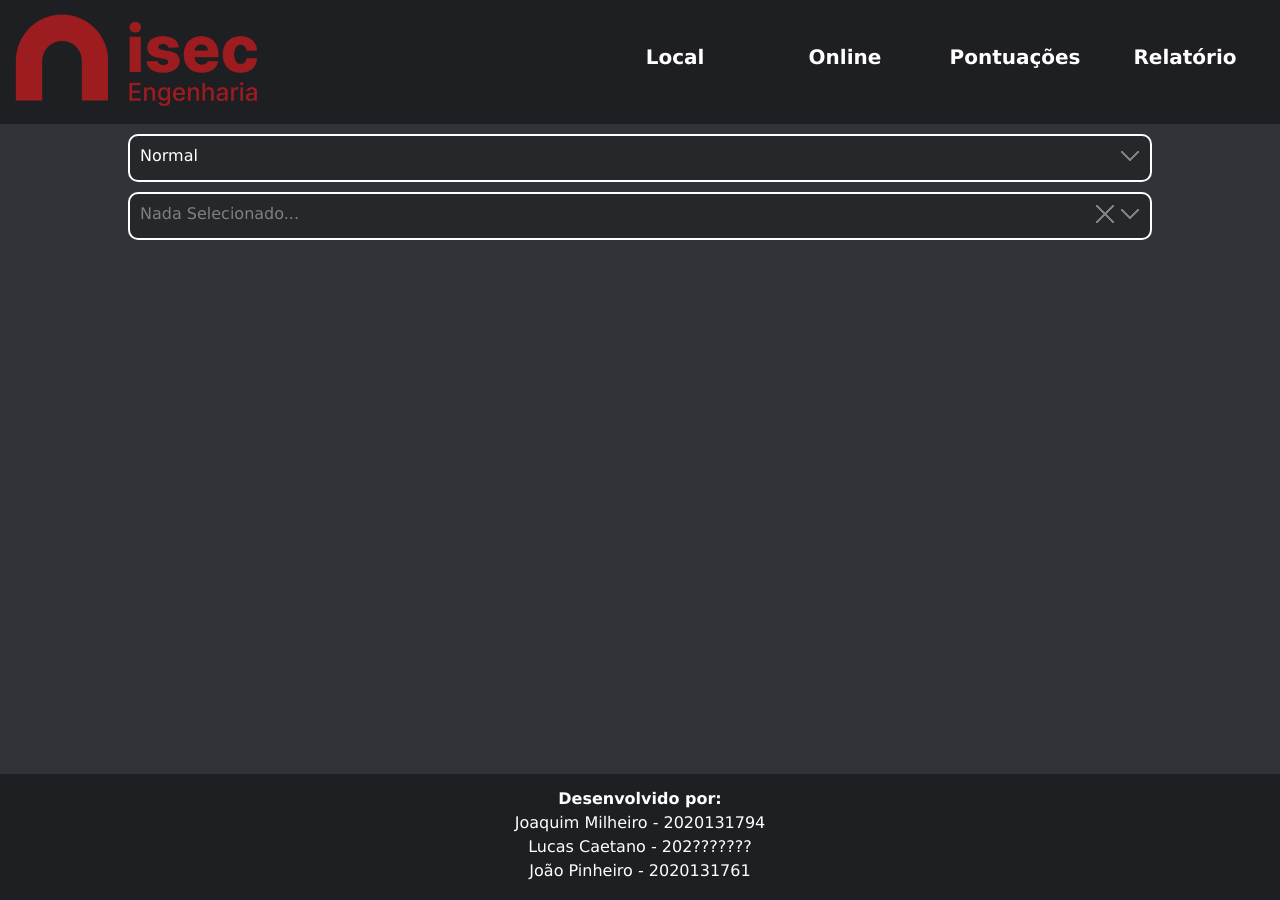
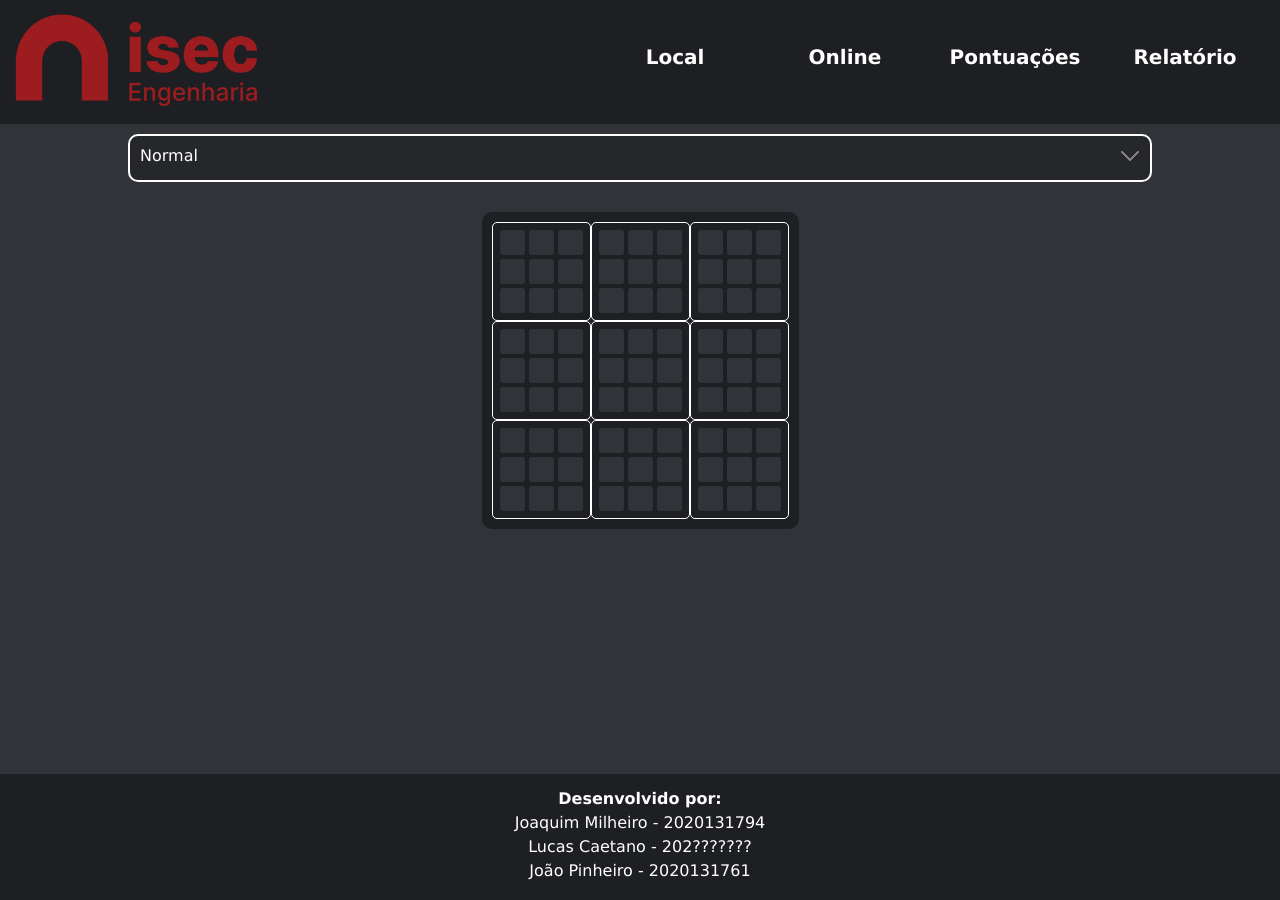
Before and after one commit to QuimMilho/Script-Languages-Asignment, a React (Create React App) app in the folder site/: page / in a window 1280 px wide. Built offline with nearby package versions, Linux system fonts and the light colour scheme.

Commit message:
Adicionado css dos jogos. Adicionado tabuleiro base. Adicionadas algumas funções úteis.

```diff
--- a/site/src/components/game/Tab.tsx
+++ b/site/src/components/game/Tab.tsx
@@ -1,3 +1,64 @@
-export default function(props: {}) {
-    return <div></div>
+import "../../styles/game.scss";
+import { generateRandomId } from "../../utils";
+
+export default function (props: {
+    tab: number[][];
+    onChange?: (tab: number[][]) => void;
+    nextPlayer: number;
+    ended?: boolean;
+    selectedTab?: number;
+}) {
+    let i = 0;
+    return (
+        <div className="tabuleiro">
+            {props.tab.map((t) => (
+                <div
+                    key={generateRandomId(16)}
+                    className={(() => {
+                        let cls = "smallTab";
+                        if (props.selectedTab !== undefined) {
+                            if (props.selectedTab === i) {
+                                cls += " selected";
+                            }
+                            i++;
+                        }
+                        return cls;
+                    })()}
+                >
+                    {t.map((st) => (
+                        <div
+                            key={generateRandomId(16)}
+                            className={(() => {
+                                console.log(Math.floor(st / 100));
+                                if (Math.floor(st / 100) === 1) {
+                                    return "bluePiece";
+                                } else if (Math.floor(st / 100) === 2) {
+                                    return "redPiece";
+                                }
+                                if (props.ended) return "piece";
+                                if (props.selectedTab !== undefined) {
+                                    let i = Math.floor(((st % 100) - 1) / 9);
+                                    if (i !== props.selectedTab) {
+                                        return "piece";
+                                    }
+                                }
+                                return props.nextPlayer === 1
+                                    ? "bluePlaceholder"
+                                    : "redPlaceholder";
+                            })()}
+                            onClick={() => {
+                                if (Math.floor(st / 100) === 0) {
+                                    const temp = [...props.tab];
+                                    temp[Math.floor((st - 1) / 9)][
+                                        (st - 1) % 9
+                                    ] += props.nextPlayer * 100;
+                                    if (props.onChange) props.onChange(temp);
+                                }
+                            }}
+                        ></div>
+                    ))}
+                </div>
+            ))}
+        </div>
+    );
 }
--- a/site/src/pages/SinglePlayer.tsx
+++ b/site/src/pages/SinglePlayer.tsx
@@ -1,7 +1,11 @@
-import MultipleSelect from "../components/input/MultipleSelect";
+import Tab from "../components/game/Tab";
 import Select from "../components/input/Select";
+import { createTab } from "../utils";
+import { useState } from "react";
 
 export default function (props: {}) {
+    const [tab, setTab] = useState(createTab());
+    const [jog, setJog] = useState(1);
     return (
         <div className="body">
             <Select
@@ -12,13 +16,18 @@ export default function (props: {}) {
                 ]}
                 clearable={false}
             />
-            <MultipleSelect
-                options={[
-                    { label: "Normal", value: "normal" },
-                    { label: "Ultimate", value: "hard" },
-                    { label: "teste", value: "teste" },
-                ]}
+            <Tab
+                nextPlayer={jog}
+                tab={tab}
+                onChange={(tab) => {
+                    setTab(tab);
+                    setPlayer(jog === 1 ? 2 : 1, setJog);
+                }}
             />
         </div>
     );
 }
+
+async function setPlayer(player: number, setPlayer: (j: number) => void) {
+    setPlayer(player);
+}
--- /dev/null
+++ b/site/src/styles/game.scss
@@ -0,0 +1,62 @@
+$primary-color: #313338;
+$secondary-color: #1e1f22;
+$red: #d03a3d;
+$green: #368044;
+$blue: #5e66f4;
+
+.tabuleiro {
+    width: 297px;
+    margin: 30px auto;
+    display: grid;
+    grid-template-columns: repeat(3, 99px);
+    grid-template-rows: repeat(3, 99px);
+    padding: 10px;
+    border-radius: 10px;
+    background-color: $secondary-color;
+
+    .smallTab {
+        padding: 5px;
+        border-radius: 5px;
+        display: grid;
+        grid-template-columns: repeat(3, 29px);
+        grid-template-rows: repeat(3, 29px);
+        border: solid white 1px;
+
+        div {
+            border-radius: 3px;
+            margin: 2px;
+        }
+    }
+
+    .selected {
+        background-color: $green;
+    }
+
+    .redPlaceholder {
+        background-color: $primary-color;
+        &:hover {
+            background-color: lighten($red, 10%);
+            cursor: pointer;
+        }
+    }
+
+    .bluePlaceholder {
+        background-color: $primary-color;
+        &:hover {
+            background-color: lighten($blue, 10%);
+            cursor: pointer;
+        }
+    }
+
+    .piece {
+        background-color: $primary-color;
+    }
+
+    .redPiece {
+        background-color: $red;
+    }
+
+    .bluePiece {
+        background-color: $blue;
+    }
+}
--- /dev/null
+++ b/site/src/utils.ts
@@ -0,0 +1,22 @@
+export function createTab(): number[][] {
+    let temp: number[][] = [];
+    let t: number[] = [];
+    for (let i = 1; i < 82; i++) {
+        t.push(i);
+        if (i % 9 === 0) {
+            temp.push(t);
+            t = [];
+        }
+    }
+    return temp;
+}
+
+export function generateRandomId(size: number) {
+    let result = "";
+    const charSet =
+        "ABCDEFGHIJKLMNOPQRSTUVWXYZabcdefghijklmnopqrstuvwxyz0123456789";
+    for (let i = 0; i < size; i++) {
+        result += charSet.charAt(Math.floor(Math.random() * charSet.length));
+    }
+    return result;
+}
```
